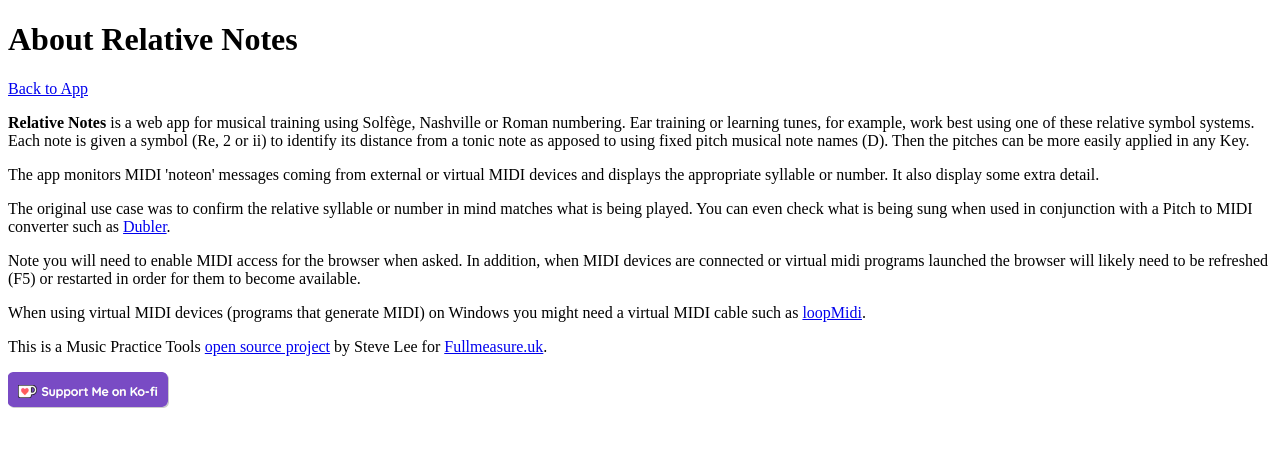
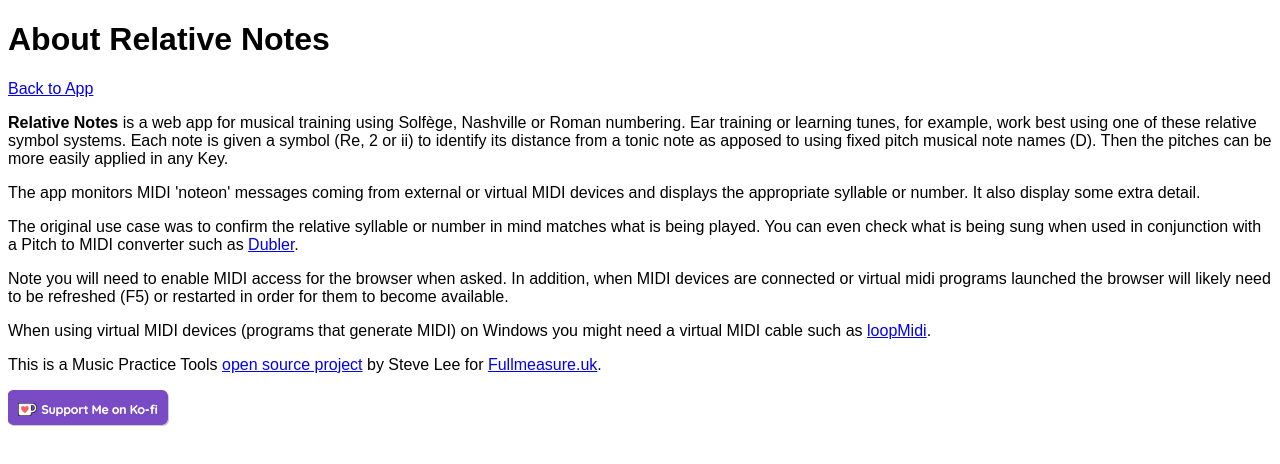
Before and after one commit to music-practice-tools/relative-notes, a SvelteKit app: page /about in a window 1280 px wide. Shown: the top 464 px of the page. Built offline with nearby package versions, Linux system fonts and the light colour scheme.

Commit message:
fix font on about

```diff
--- a/src/routes/about/+page.svelte
+++ b/src/routes/about/+page.svelte
@@ -54,3 +54,9 @@
     style="border: 0px; height: 36px"
     src={kofi}
     alt="Support Steve at ko-fi.com" /></a>
+
+<style>
+  :global(body) {
+    font-family: Sans-Serif;
+  }
+</style>
```
